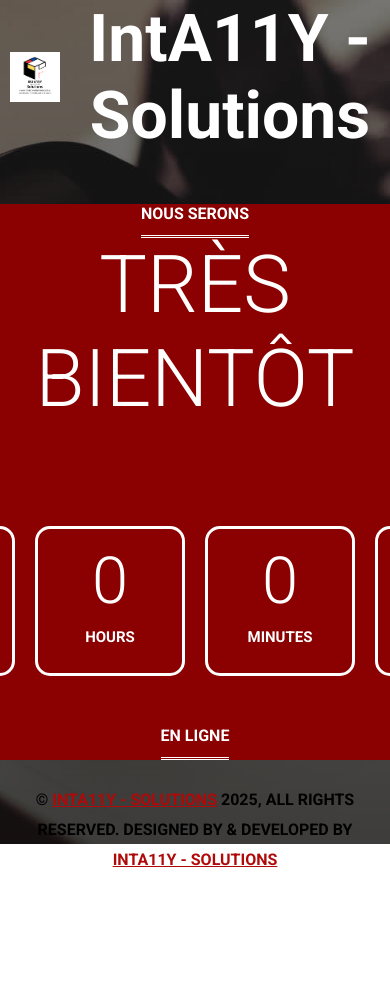
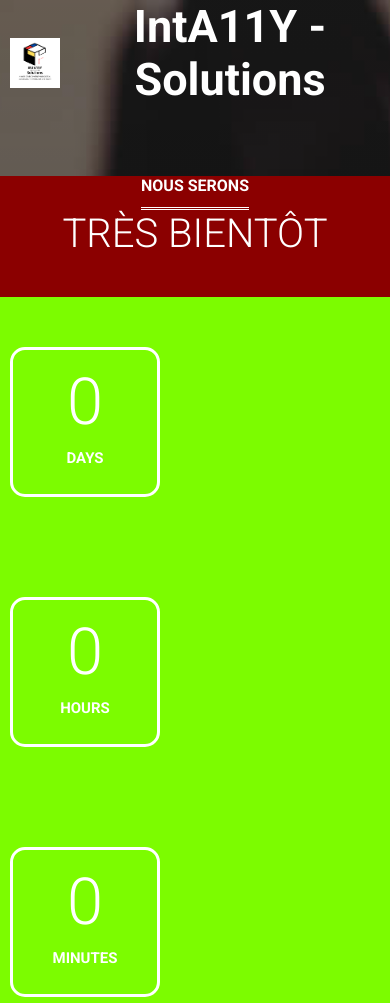
Before and after one commit to the-web-girl/IntA11Y-Solutions-CountDown, a plain HTML site: page index.html in a window 390 px wide. Shown: the top 1003 px of the page. Before the commit the page ends 900 px from the top, so only its background shows below. Drawn offline with Linux system fonts and the light colour scheme; files whose address does not match are found by name.

Commit message:
add time-count-container style

```diff
--- a/src/style.css
+++ b/src/style.css
@@ -132,8 +132,7 @@ h2 {
 	text-transform:uppercase;
 	font-weight:700;
 }
-
-
+/* End CountDown */
 
 /* Start Footer */
 #footer-section {
@@ -151,3 +150,26 @@ h2 {
 	color: #af0909;
 }
 /* End Footer */
+
+/* Start Media Queries */
+@media screen and (max-width:799px) {
+    body {
+		height: 100%;
+	}
+    h1 {
+		font-size:45px;
+		padding-bottom: 10px;
+		margin:0 0 10px 0;
+	}
+	h2 {
+		font-size:40px;
+	}
+    .time-count-container{
+		display:flex;
+		flex-direction: column;
+		background-color: lawngreen;
+        /* Je saigne des yeux */
+		margin: 40px auto;
+	}
+
+}
```
